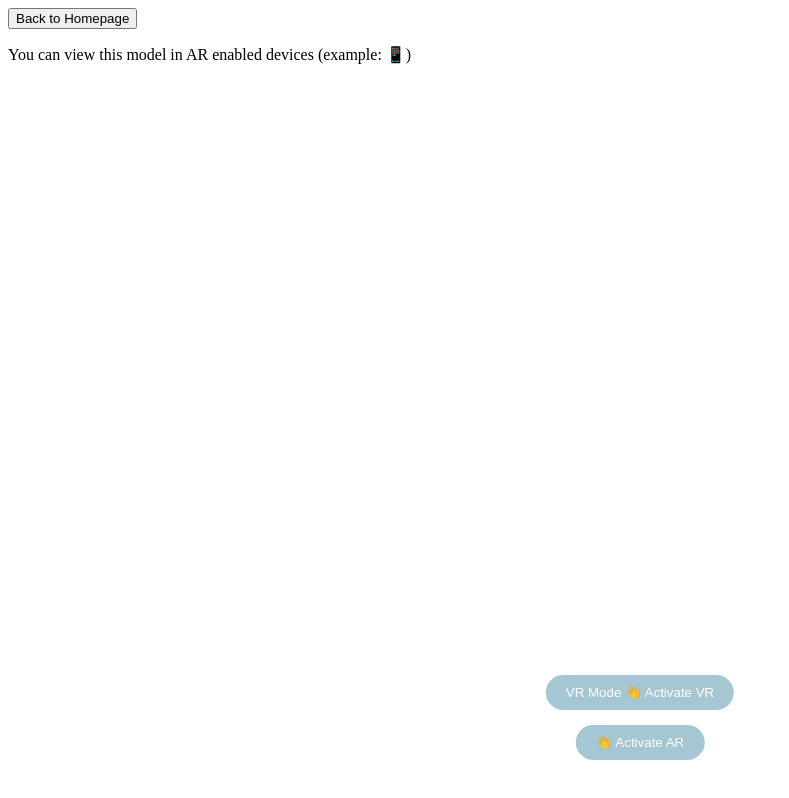
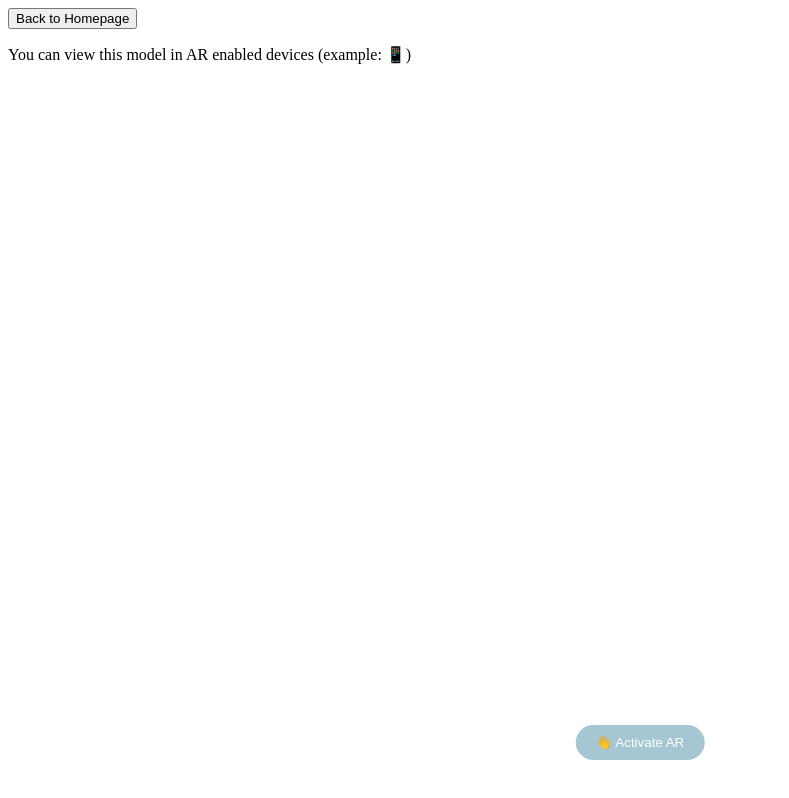
Before and after one commit to Sarvesh-j2/sarvesh-j2.github.io, a plain HTML site: page ar.html in a window 1280 px wide. Shown: the whole page, without its empty margins (0-789 px from the left). Drawn offline with Linux system fonts and the light colour scheme; some packages are replaced by stand-ins of ours; a script that the page names is missing.

Commit message:
Update ar.html

```diff
--- a/ar.html
+++ b/ar.html
@@ -20,34 +20,20 @@
       border-radius: 20px;
       padding: 10px 20px;
     }
-    #vr-button {
-      position: fixed;
-      bottom: 90px;
-      left: 50%;
-      transform: translateX(-50%);
-      background-color: #a5c7d4;
-      color: white;
-      border: none;
-      border-radius: 20px;
-      padding: 10px 20px;
-    }
+
   </style>
 </head>
 <body>
   <button onclick="goToHomePage()">Back to Homepage</button>
   <p>You can view this model in AR enabled devices (example: 📱) </p>
   <model-viewer src="resources/Model/Brain_withtextures.gltf" alt="AR Model"
-  ar ar-modes="webxr,scene-viewer" ar-scale="fixed" camera-controls touch-action="pan-y" xr-environment>
+  ar ar-scale="fixed" camera-controls touch-action="pan-y" xr-environment>
   <button slot="ar-button" id="ar-button" >
     👋 Activate AR
 </button>
-    <button id="vr-button">VR Mode
-  👋 Activate VR
-    </button>
 <div id="ar-prompt">
     </div>
 </model-viewer>
-
   <script>
     function goToHomePage() {
       window.location.href = "index.html";
```
